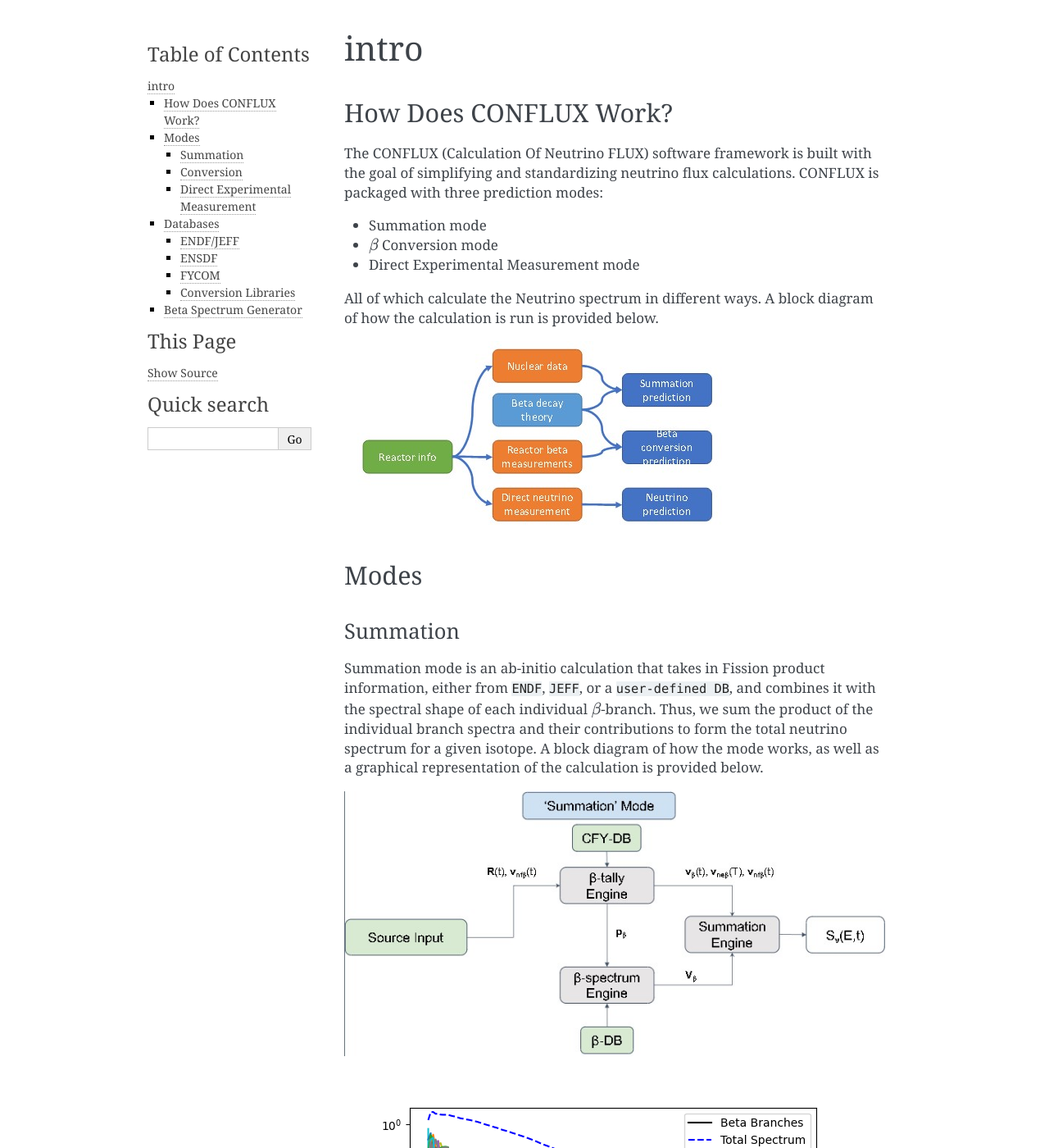
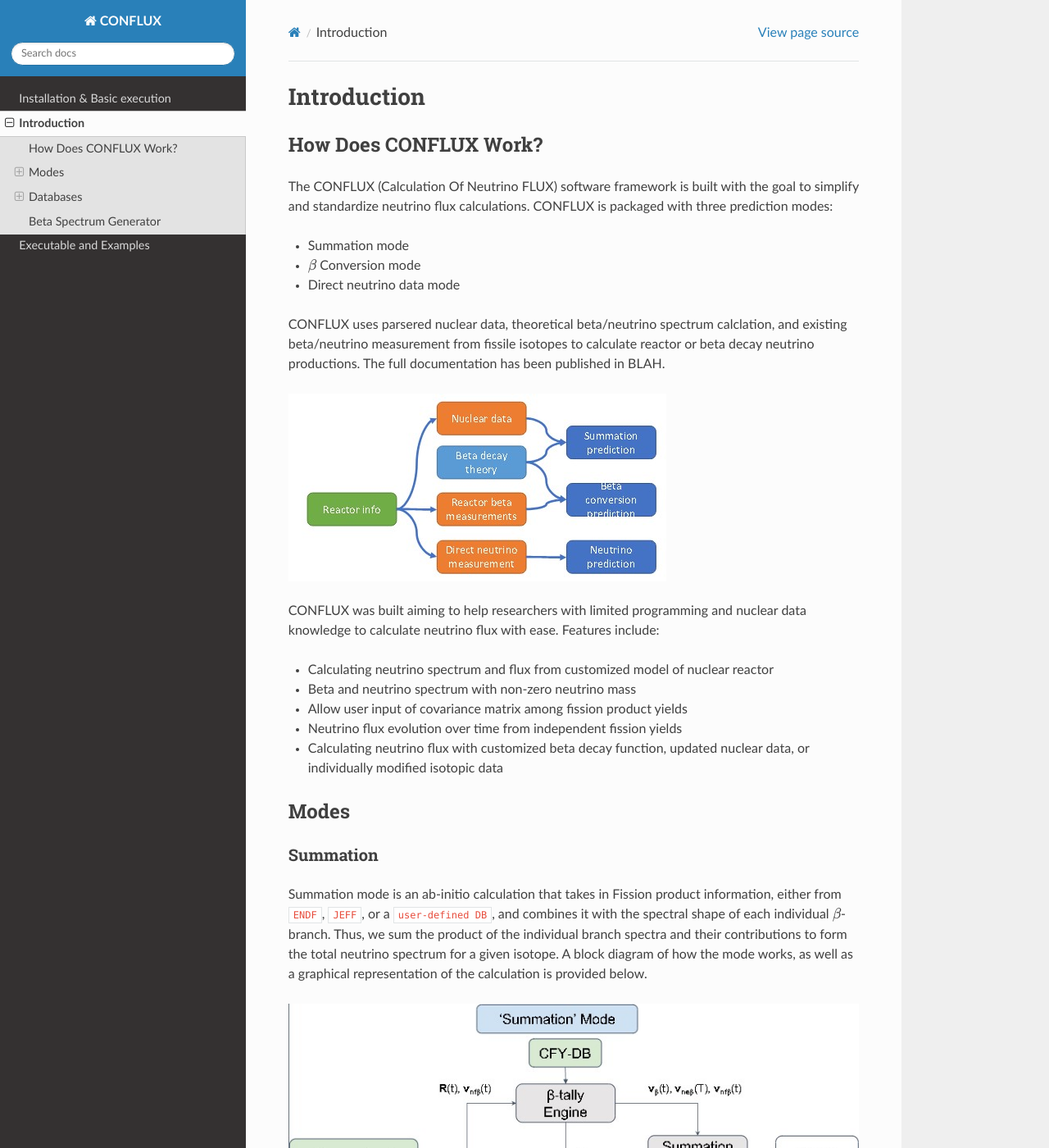
Before and after one commit to CNFLUX/conflux, a Sphinx documentation site: the page built from docs/source/Intro.rst, in a window 1280 px wide and 1400 px high. Shown: the whole window at 82% size. Built offline with Sphinx 7.4.7 and the Read the Docs theme 3.1.0, drawn with Linux system fonts in a browser that asks for light colours; pages that are not in the unit, such as notebooks, are missing from menus; some of the changed text lies outside the part shown.

Commit message:
updated manual

```diff
--- a/docs/setup.rst
+++ b/docs/setup.rst
@@ -1,4 +1,4 @@
-setup module
+`qqsetup module
 ============
 
 .. automodule:: setup
--- a/docs/source/Intro.rst
+++ b/docs/source/Intro.rst
@@ -1,19 +1,27 @@
-intro
+Introduction
 *****
 
 
 How Does CONFLUX Work?
 ======================
 
-The CONFLUX (Calculation Of Neutrino FLUX) software framework is built with the goal of simplifying and standardizing neutrino flux calculations. CONFLUX is packaged with three prediction modes:
+The CONFLUX (Calculation Of Neutrino FLUX) software framework is built with the goal to simplify and standardize neutrino flux calculations. CONFLUX is packaged with three prediction modes:
 
 - Summation mode
 - :math:`\beta` Conversion mode
-- Direct Experimental Measurement mode
+- Direct neutrino data mode
 
-All of which calculate the Neutrino spectrum in different ways. A block diagram of how the calculation is run is provided below.
+CONFLUX uses parsered nuclear data, theoretical beta/neutrino spectrum calclation, and existing beta/neutrino measurement from fissile isotopes to calculate reactor or beta decay neutrino productions. The full documentation has been published in BLAH.
 
 .. image:: block_diagram.jpg
+
+CONFLUX was built aiming to help researchers with limited programming and nuclear data knowledge to calculate neutrino flux with ease. Features include:
+
+- Calculating neutrino spectrum and flux from customized model of nuclear reactor
+- Beta and neutrino spectrum with non-zero neutrino mass
+- Allow user input of covariance matrix among fission product yields
+- Neutrino flux evolution over time from independent fission yields
+- Calculating neutrino flux with customized beta decay function, updated nuclear data, or individually modified isotopic data
 
 Modes
 =====
--- a/docs/source/conf.py
+++ b/docs/source/conf.py
@@ -30,5 +30,5 @@ language = 'python3'
 # -- Options for HTML output -------------------------------------------------
 # https://www.sphinx-doc.org/en/master/usage/configuration.html#options-for-html-output
 
-html_theme = 'alabaster'
+html_theme = "sphinx_rtd_theme"
 html_static_path = ['_static']
```
Also changed, not shown: docs/source/Input.rst (+24 -0 lines), docs/source/index.rst (+0 -8 lines), docs/source/installation.rst (+6 -5 lines), 1 other file.
